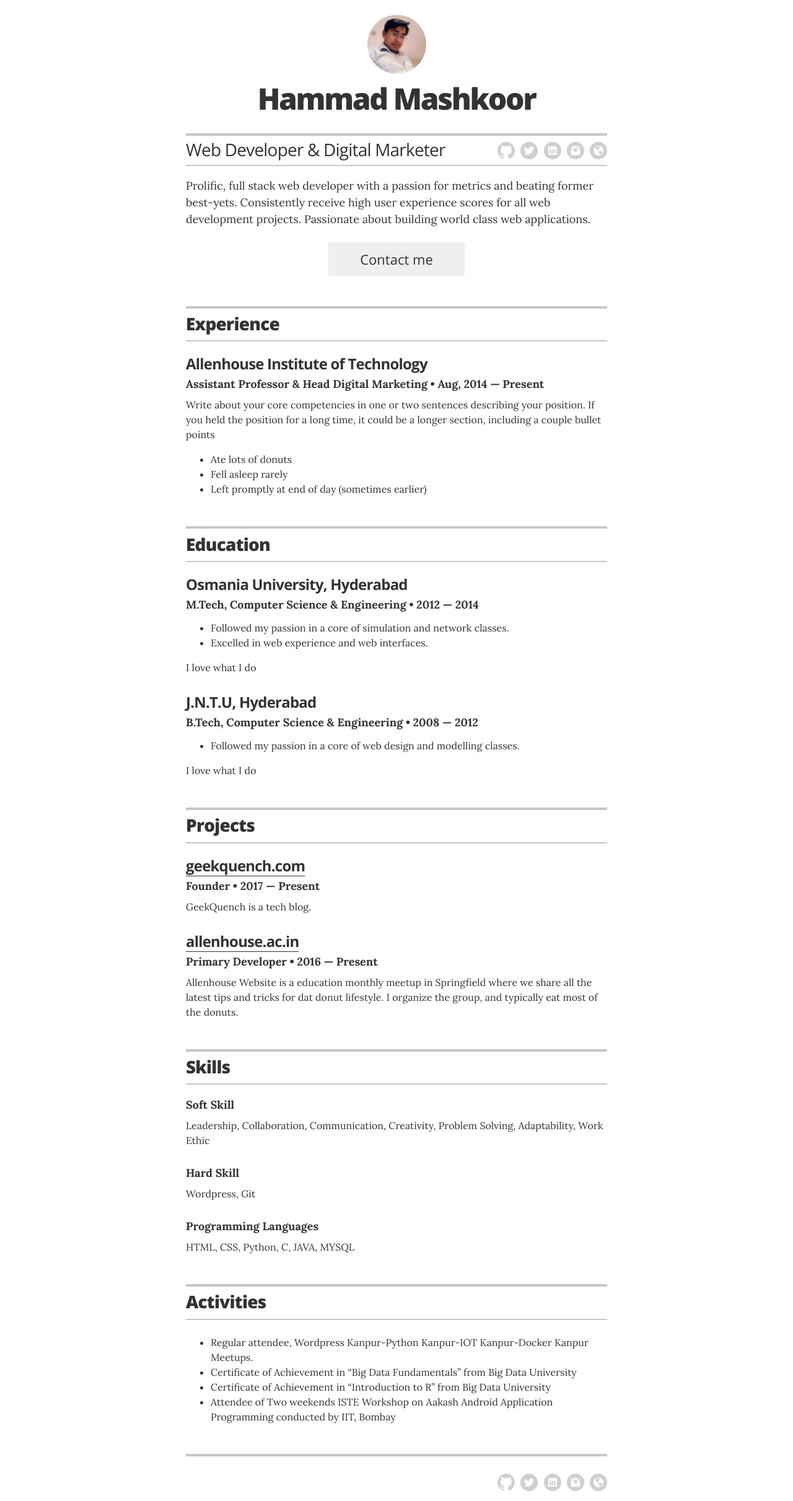
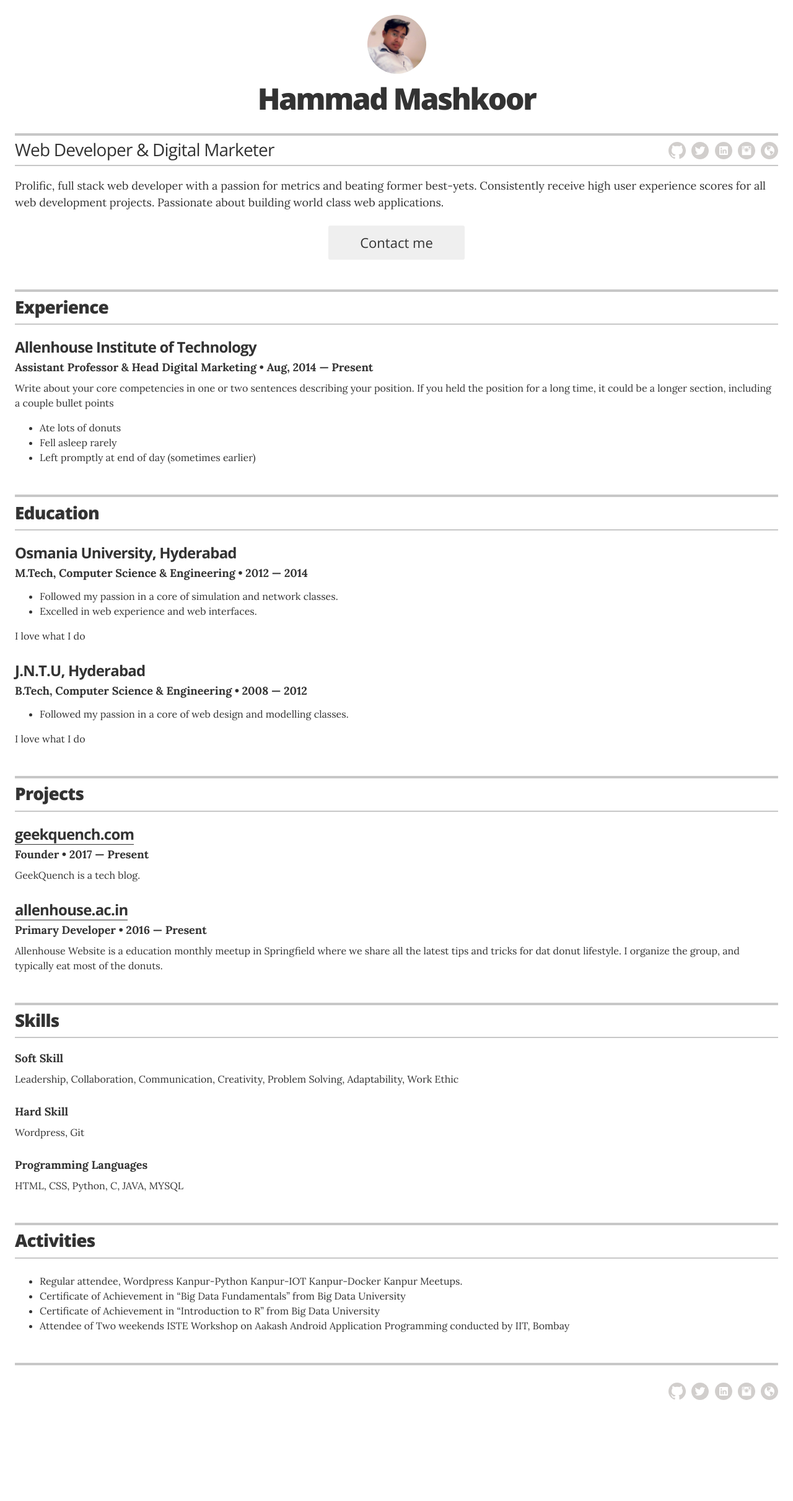
Before and after one commit to hammadmashkoor/hammadmashkoor.github.io, a Jekyll site: the page built from index.html, in a window 1280 px wide. Shown: the whole page at 62% size. Built offline with Jekyll 4.4.1, drawn with Linux system fonts in a browser that asks for light colours; after the commit the page ends 2275 px from its top, so only the background shows below that.

Commit message:
Update _base.scss

```diff
--- a/_sass/_base.scss
+++ b/_sass/_base.scss
@@ -21,7 +21,7 @@ body{
 .wrapper:after { content:""; display:table; }
 .wrapper:after { clear: both; }
 .wrapper {
-  max-width: 728px;
+  //max-width: 728px;
   padding: 0 24px;
   margin: 0 auto;
   zoom: 1;
```
